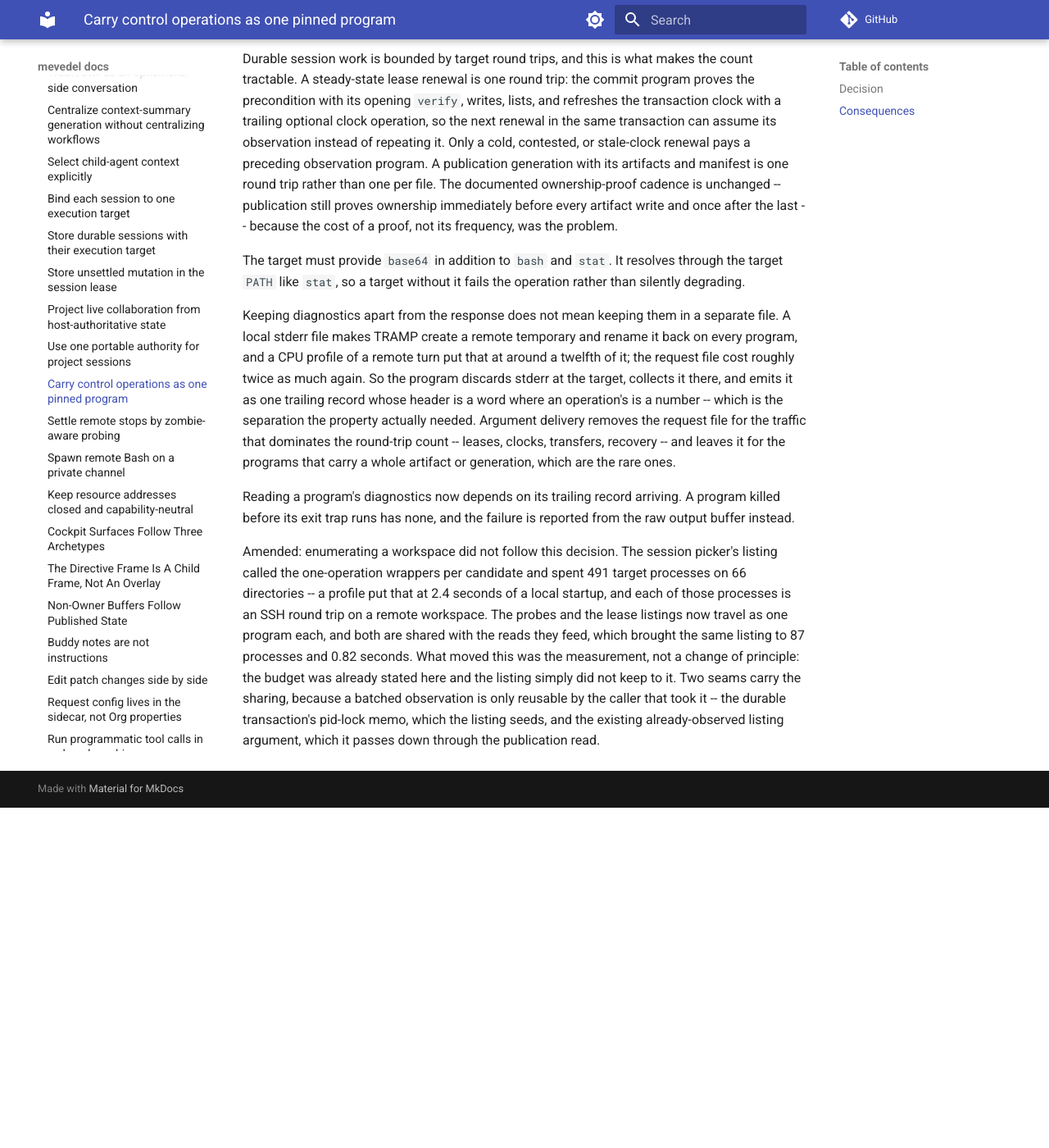
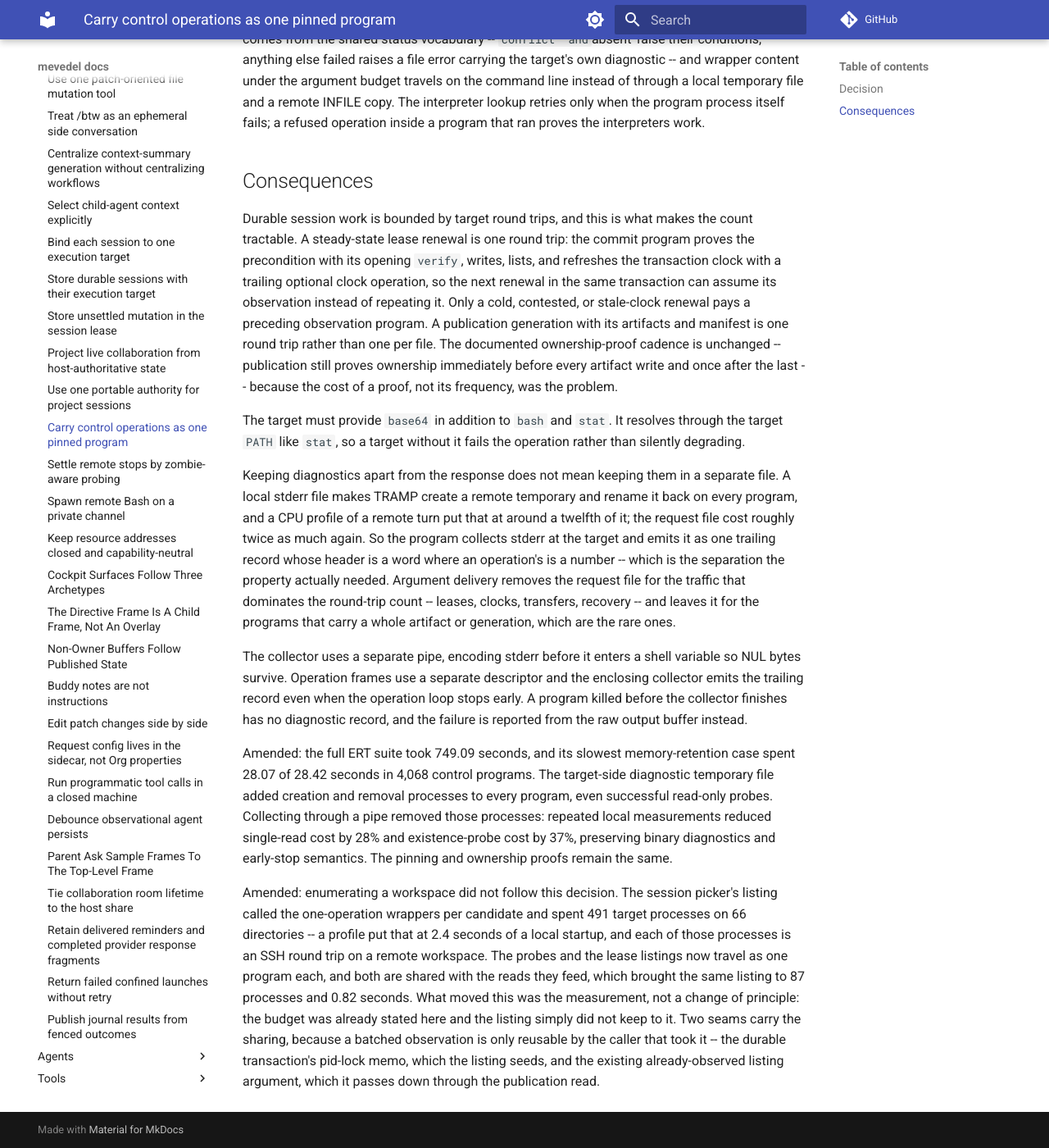
Before and after one commit to FrauH0lle/mevedel, an MkDocs documentation site: the page built from docs/adr/0101-carry-control-operations-as-one-pinned-program.md, in a window 1280 px wide and 1400 px high, scrolled down 1941 px. Shown: the whole window at 82% size. Built offline with MkDocs 1.6.1 and Material for MkDocs 9.7.7, drawn with Linux system fonts in a browser that asks for light colours; comment, search, counter and statistics services are not loaded; before the commit the page ends 2926 px from its top, so only the background shows below that; some of the changed text lies outside the part shown.

Commit message:
perf(storage): Reduce subprocess overhead in filesystem control programs

```diff
--- a/docs/adr/0101-carry-control-operations-as-one-pinned-program.md
+++ b/docs/adr/0101-carry-control-operations-as-one-pinned-program.md
@@ -35,10 +35,19 @@
 of the single-operation wrappers.  An operation may be marked optional, meaning
 its failure does not end the program; ensuring a directory that may already
 exist is the case that needs it.  Requests and responses are NUL-framed with
-base64 payloads, because filenames and content both contain bytes a shell cannot
-carry through a command substitution.  Target diagnostics are captured apart
+base64 content payloads, because filenames and content both contain bytes a shell
+cannot carry through a command substitution.  Target diagnostics are captured apart
 from the response, so a tool writing to stderr cannot present itself as a
 result record.
+
+Read byte limits, permission modes, and deadlines travel as digit strings and
+are validated by the target before use. Encoding these scalars as base64 required
+a decoding subprocess on every bounded read or numeric guard. Repeated local
+measurements put that overhead at 18--22% of those operations after the diagnostic
+pipe change. Content verification removes base64 wrapping with Bash's string
+substitution, and an existing directory returns its ordinary creation conflict
+without launching `mkdir`; these removed another subprocess from their respective
+paths. Arbitrary file content and response bytes remain base64 encoded.
 
 A request reaches the target as arguments when it fits and through a stdin file
 when it does not.  One argument carries one field, because NUL -- the framing
@@ -105,16 +114,26 @@
 separate file.  A local stderr file makes TRAMP create a remote temporary and
 rename it back on every program, and a CPU profile of a remote turn put that at
 around a twelfth of it; the request file cost roughly twice as much again.  So
-the program discards stderr at the target, collects it there, and emits it as
+the program collects stderr at the target and emits it as
 one trailing record whose header is a word where an operation's is a number --
 which is the separation the property actually needed.  Argument delivery removes
 the request file for the traffic that dominates the round-trip count -- leases,
 clocks, transfers, recovery -- and leaves it for the programs that carry a whole
 artifact or generation, which are the rare ones.
 
-Reading a program's diagnostics now depends on its trailing record arriving.  A
-program killed before its exit trap runs has none, and the failure is reported
-from the raw output buffer instead.
+The collector uses a separate pipe, encoding stderr before it enters a shell
+variable so NUL bytes survive. Operation frames use a separate descriptor and
+the enclosing collector emits the trailing record even when the operation loop
+stops early. A program killed before the collector finishes has no diagnostic
+record, and the failure is reported from the raw output buffer instead.
+
+Amended: the full ERT suite took 749.09 seconds, and its slowest memory-retention
+case spent 28.07 of 28.42 seconds in 4,068 control programs. The target-side
+diagnostic temporary file added creation and removal processes to every program,
+even successful read-only probes. Collecting through a pipe removed those
+processes: repeated local measurements reduced single-read cost by 28% and
+existence-probe cost by 37%, preserving binary diagnostics and early-stop
+semantics. The pinning and ownership proofs remain the same.
 
 Amended: enumerating a workspace did not follow this decision.  The session
 picker's listing called the one-operation wrappers per candidate and spent 491
```
Also changed, not shown: docs/sessions.md (+7 -5 lines), 2 other files.
